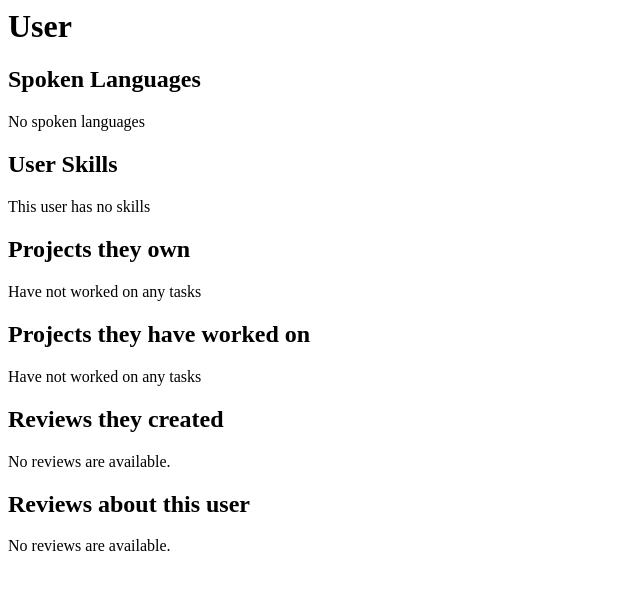
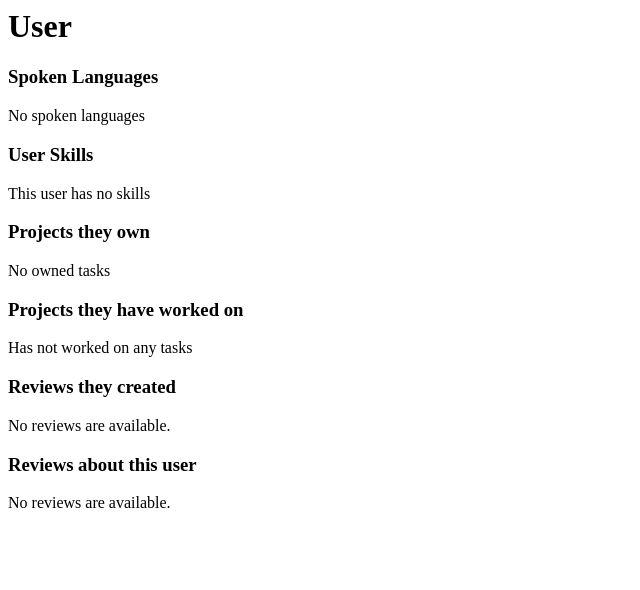
Before and after one commit to dps7ud/ISAProject, a Django app: template web_app/web_app/templates/web_app/user.html in a window 1280 px wide. Shown: the top 590 px of the page, without its empty margins (0-640 px from the left). Run offline with Django 3.2, Linux system fonts and the light colour scheme; the template is opened without the code that fills it, so the values that code supplies are empty.

Commit message:
Minor changes

```diff
--- a/web_app/web_app/templates/web_app/user.html
+++ b/web_app/web_app/templates/web_app/user.html
@@ -1,6 +1,6 @@
 <h1> User </h1>
 <h2> {{ user.fname}} {{user.lname}} </h2>
-<h2> Spoken Languages </h2>
+<h3> Spoken Languages </h3>
 {% if languages %}
     <ul>
     {% for i in languages %}
@@ -10,7 +10,7 @@
 {% else %}
     <p>No spoken languages</p>
 {% endif %}
-<h2> User Skills </h2>
+<h3> User Skills </h3>
 {% if skills %}
     <ul>
     {% for i in skills %}
@@ -20,7 +20,7 @@
 {% else %}
     <p>This user has no skills</p>
 {% endif %}
-<h2> Projects they own </h2>
+<h3> Projects they own </h3>
 {% if owner %}
     <ul>
     {% for task in owner %}
@@ -28,9 +28,9 @@
     {% endfor %}
     </ul>
 {% else %}
-    <p>Have not worked on any tasks</p>
+    <p>No owned tasks</p>
 {% endif %}
-<h2> Projects they have worked on </h2>
+<h3> Projects they have worked on </h3>
 {% if worker %}
     <ul>
     {% for task in worker %}
@@ -38,9 +38,9 @@
     {% endfor %}
     </ul>
 {% else %}
-    <p>Have not worked on any tasks</p>
+    <p>Has not worked on any tasks</p>
 {% endif %}
-<h2> Reviews they created </h2>
+<h3> Reviews they created </h3>
 {% if reviewer %}
     <ul>
     {% for review in reviewer %}
@@ -50,7 +50,7 @@
 {% else %}
     <p>No reviews are available.</p>
 {% endif %}
-<h2> Reviews about this user </h2>
+<h3> Reviews about this user </h3>
 {% if reviewee %}
     <ul>
     {% for review in reviewee %}
```
